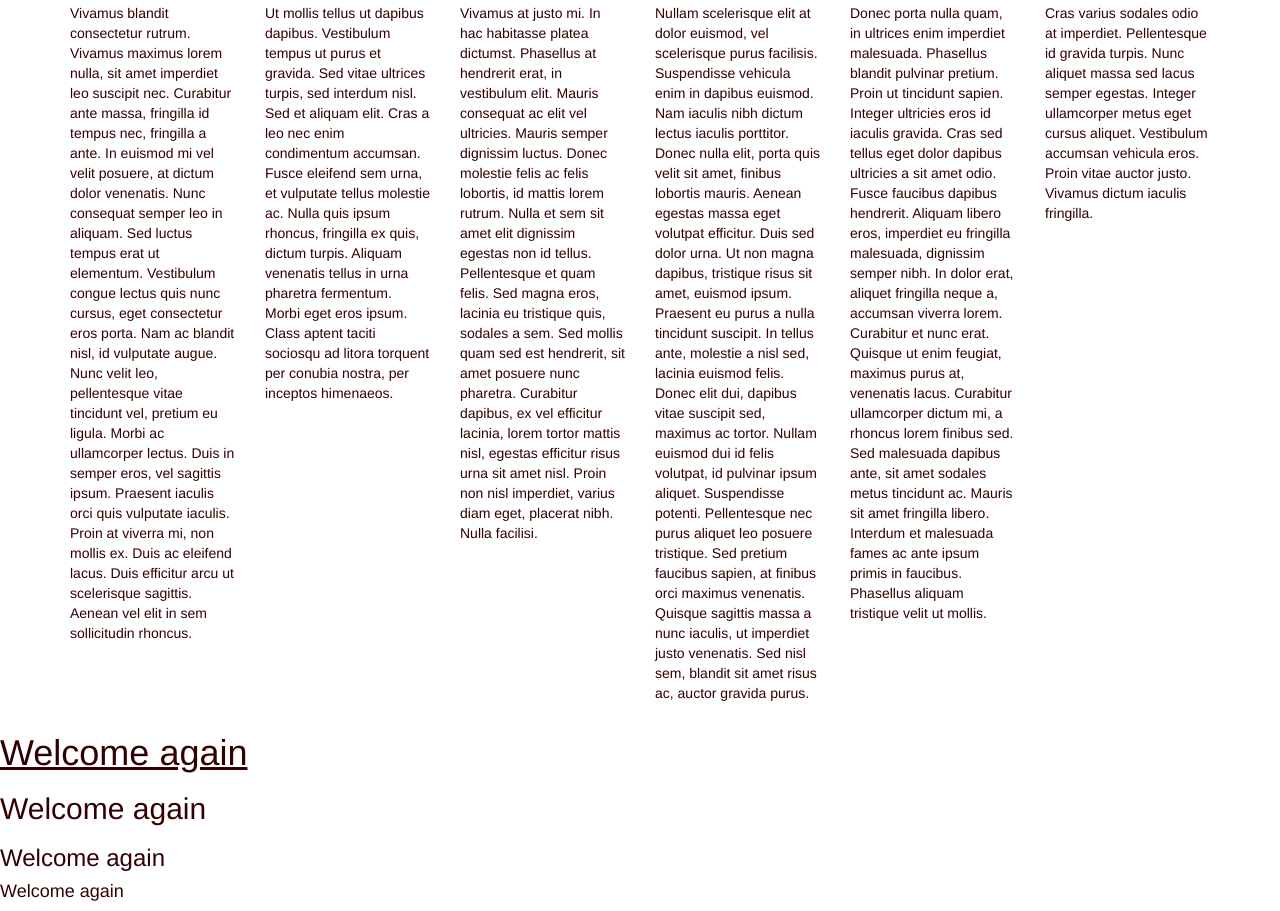
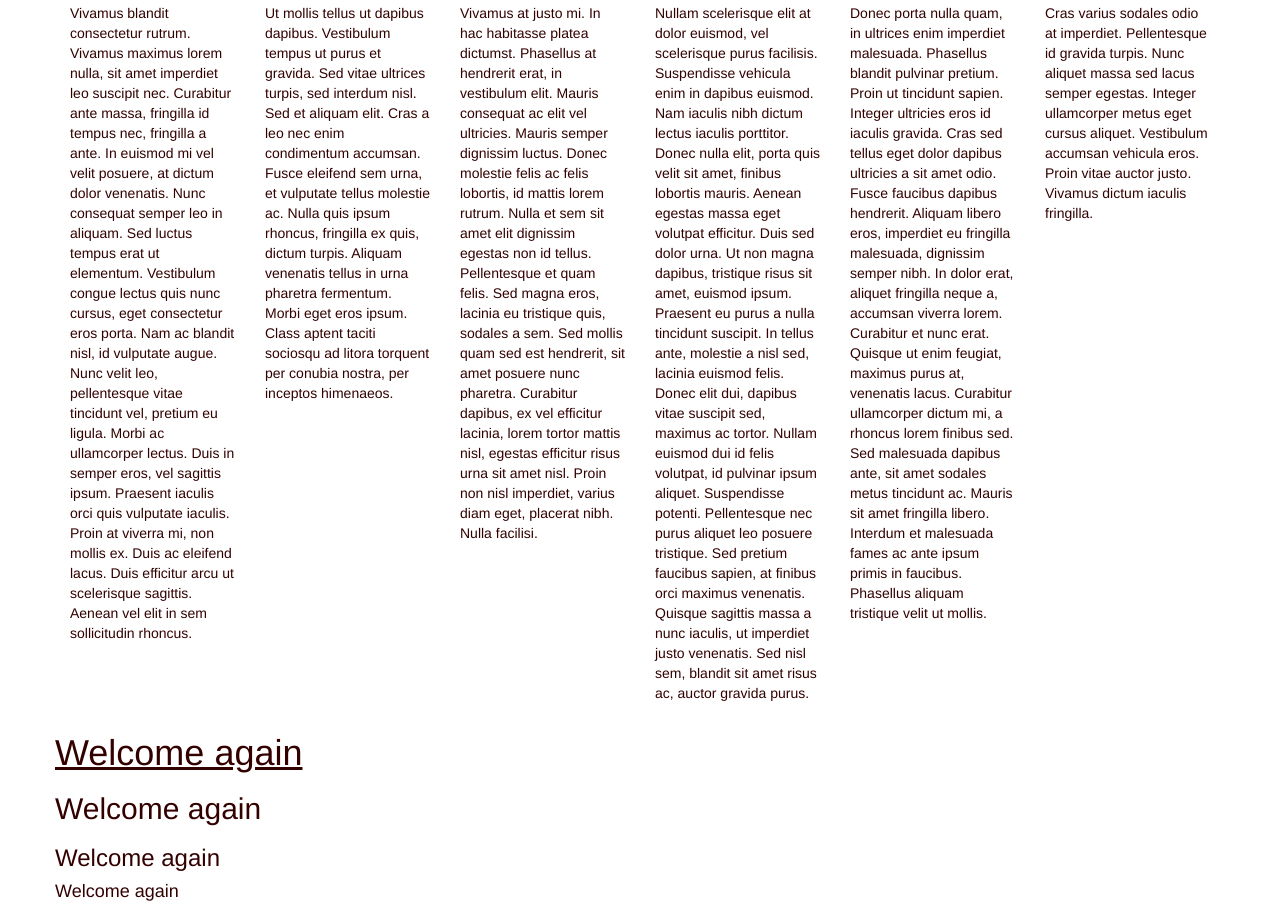
Before and after one commit to Ethos-Dev/NoCMS, a plain HTML site: page The Site/index.html in a window 1280 px wide. Shown: the part 1327-2238 px from the top of the page. Drawn offline with Linux system fonts and the light colour scheme.

Commit message:
Gridding #2
Signed-off-by: Ethos <tarek.chayya@ethoskms.com>

```diff
--- a/The Site/assets/js/main.js
+++ b/The Site/assets/js/main.js
@@ -1,7 +1,7 @@
 // JavaScript Document
 
 $(function() {
-	var thebody=$("body");
+	var thebody=$("#automated");
 	for(var i=1; i<5; i++){
 		thebody.append("<h"+i+">Welcome again</h"+i+">");
 	}
--- a/The Site/index.html
+++ b/The Site/index.html
@@ -10,7 +10,7 @@
 <body>
 <div class="container">
 	<div class="row">
-		<div class="col-xs-12">
+		<div>
 			<center>
 				<h1>Clean Page</h1>
 			</center>
@@ -72,6 +72,9 @@
 			<p class="bottom bottom-5"> Cras varius sodales odio at imperdiet. Pellentesque id gravida turpis.   Nunc aliquet massa sed lacus semper egestas. Integer ullamcorper metus   eget cursus aliquet. Vestibulum accumsan vehicula eros. Proin vitae   auctor justo. Vivamus dictum iaculis fringilla. </p>
 		</div>
 	</div>
+	<div class="row">
+		<div id="automated"></div>
+	</div>
 </div>
 <script src="assets/js/jquery-3.2.1.min.js" type="text/javascript"></script>
 <script src="assets/js/bootstrap.min.js" type="text/javascript"></script>
```
